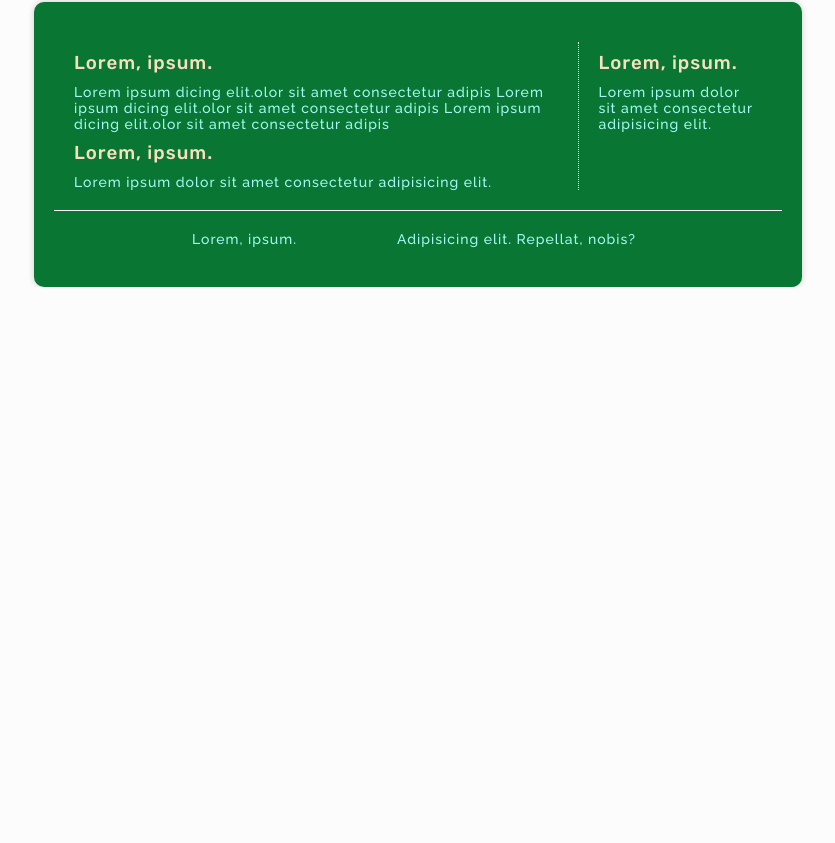
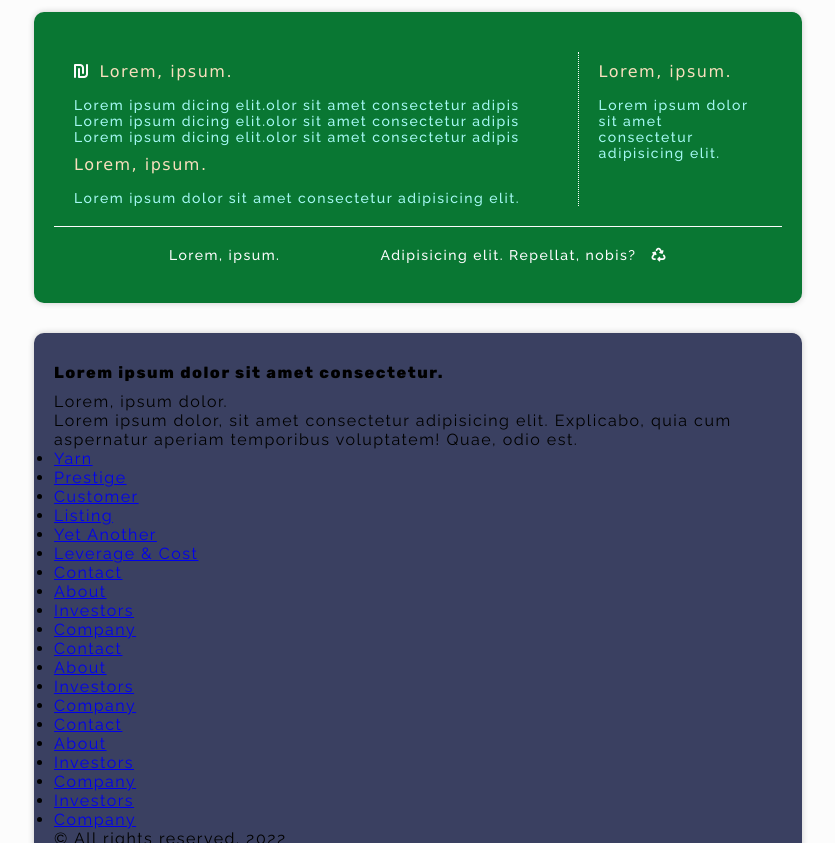
Before and after one commit to Henry-Egboh/fust, a plain HTML site: page index.html in a window 1280 px wide. Shown: the part 695-1538 px from the top of the page, without its empty margins (222-1057 px from the left). Before the commit the page ends 982 px from the top, so only its background shows below. Drawn offline with Linux system fonts and the light colour scheme.

Commit message:
Included the footer content

```diff
--- a/index.html
+++ b/index.html
@@ -21,8 +21,8 @@
             <div class="navbar">
                 <ul>
                     <li><a href="" target="">Maden</a></li>
-                    <li><a href="" target="">Source<i class="fa fa-caret-down"></i></a></li>
-                    <li><a href="" target="">Filedox <i class="fa fa-caret-right"></i></a></li>
+                    <li><a href="" target="">Source<i class="wcolor fa fa-caret-down"></i></a></li>
+                    <li><a href="" target="">Filedox <i class="wcolor fa fa-caret-down"></i></a></li>
                     <li><a href="" target="">Oxygen</a></li>
                     <li><a href="" target="">Daunt</a></li>
                     <li><a href="" target="">Evolution</a></li>
@@ -30,7 +30,7 @@
             </div>
         </header>
 
-        <!-- main section  -->
+        <!-- A) MAIN SECTION  -->
         <div class="container">
         <main class="main">
             <!-- row div 1 -->
@@ -41,13 +41,13 @@
                 </div>
 
                 <div class="content row12">
-                    <h3>Lorem ipsum dolor sit. <i class="fa fa-caret-right"></i> </h3>
+                    <h3>Lorem ipsum dolor sit. <i class="fa_green fa fa-caret-right"></i> </h3>
                     <p>Lorem ipsum, dolor sit amet consectetur adipisicing elit.
                         Modi fugiat optio numquam officiis alias consectetur?</p>
                 </div>
 
                 <div class="content">
-                    <h4>Lorem ipsum dolor sit. <i class="fa fa-caret-right"></i></h4>
+                    <h4>Lorem ipsum dolor sit. <i class="fa_green fa fa-caret-right"></i></h4>
                     <p>Lorem ipsum dolor sit amet consectetur adipisicing elit.</p>
                 </div>
 
@@ -65,19 +65,20 @@
                 <div class="content row22">
                     <p>Lorem ipsum dolor sit amet consectetur adipisicing elit.</p>
                             <div class="button">
-                                <p>More<i class="wcolor fa fa-caret-right"></i></p>
+                                <p>More<i class="wcolor fa fa-ellipsis-h"></i></p>
                             </div>
                 </div>
             </div>
         </main>
 
+        <!-- B) SECTION CONTENT  -->
         <section class="section">
               <!-- section item col 1 row 1 -->
             <div class="section_item">
                   <!-- section sub item col 1 row 1 -->
                 <div class="section_item1">
                     <div class="item">
-                        <h3>Lorem, ipsum.</h3>
+                        <h3><i class="lcolor fa fa-ils"></i>Lorem, ipsum.</h3>
                         <p>Lorem ipsum dicing elit.olor sit amet consectetur adipis
                             Lorem ipsum dicing elit.olor sit amet consectetur adipis
                             Lorem ipsum dicing elit.olor sit amet consectetur adipis
@@ -101,9 +102,73 @@
             <!-- section item col 2 row 1 -->
             <div class="section_item">
                         <p>Lorem, ipsum.</p>
-                        <p>Adipisicing elit. Repellat, nobis? <i class="fa fa-caret-right"></i></p>
+                        <p>Adipisicing elit. Repellat, nobis? <i class="wcolor fa fa-recycle"></i></p>
             </div>
         </section>
+
+        <!-- FOOTER CONTENT  -->
+        <footer class="footer">
+            <div class="footer_main">
+                <div class="footer_text">
+                    <h4>Lorem ipsum dolor sit amet consectetur.</h4>
+                    <p>Lorem, ipsum dolor.</p>
+                </div>
+
+                <div class="footer_text">
+                    <p>Lorem ipsum dolor, sit amet consectetur adipisicing elit. Explicabo,
+                        quia cum aspernatur aperiam temporibus voluptatem! Quae, odio est.</p>
+                </div>
+
+                <div class="footer_list">
+                    <ul>
+                        <li><a href="#" target="">Yarn</a></li>
+                        <li><a href="#" target="">Prestige</a></li>
+                        <li><a href="#" target="">Customer</a></li>
+                        <li><a href="#" target="">Listing</a></li>
+                        <li><a href="#" target="">Yet Another</a></li>
+                        <li><a href="#" target="">Leverage & Cost</a></li>
+                    </ul>
+                </div>
+
+                <div class="footer_list">
+                    <ul>
+                        <li><a href="#" target="">Contact</a></li>
+                        <li><a href="#" target="">About</a></li>
+                        <li><a href="#" target="">Investors</a></li>
+                        <li><a href="#" target="">Company</a></li>
+                        <li><a href="#" target="">Contact</a></li>
+                        <li><a href="#" target="">About</a></li>
+                        <li><a href="#" target="">Investors</a></li>
+                        <li><a href="#" target="">Company</a></li>
+                    </ul>
+                </div>
+            </div>
+
+            <div class="footer_main">
+                <div class="micro_content">
+                    <ul>
+                        <li><a href="#" target="">Contact</a></li>
+                        <li><a href="#" target="">About</a></li>
+                        <li><a href="#" target="">Investors</a></li>
+                        <li><a href="#" target="">Company</a></li>
+                        <li><a href="#" target="">Investors</a></li>
+                        <li><a href="#" target="">Company</a></li>
+                    </ul>
+                </div>
+
+                <div class="micro_content">
+                    <p>&copy; All rights reserved. 2022</p>
+                </div>
+
+                <div class="micro_content">
+                    <i class="fa fa-instagram"></i>
+                    <i class="fa fa-whatsapp"></i>
+                    <i class="fa fa-facebook"></i>
+                    <i class="fa fa-twitter"></i>
+                    <i class="fa fa-linkedin"></i>
+                </div>
+            </div>
+        </footer>
         </div>
 </body>
 </html>
--- a/style.css
+++ b/style.css
@@ -25,7 +25,7 @@ body{
     height: 30px;
 }
 
-.fa{
+.fa_green{
     float: right;
     color: hsla(143, 86%, 25%, 1);
 }
@@ -34,6 +34,12 @@ body{
     color: #fcfcfc;
     margin-left: 10px;
 }
+
+.lcolor{
+    color: #fcfcfc;
+    margin-right: 10px;
+}
+
 
 h3, h4{
     font-family: 'Rubik', sans-serif;
@@ -212,32 +218,45 @@ h3, h4{
     z-index: 1;
     padding: 20px;
     border-radius: 10px;
-    letter-spacing: 1px;
+    letter-spacing: 1.5px;
+    margin: 10px 0px 30px;
 }
 
+/* p style in section content  */
 .section p{
     color: rgb(165, 248, 243);
     font-weight: 500;
     font-size: 14px;
 }
 
+/* h3 style in section content  */
 .section h3{
     /* color: #fcfcfc; */
     color: rgb(248, 223, 189);
     font-weight: 500;
+    font-family: Verdana, Geneva, Tahoma, sans-serif;
+    padding-bottom: 16px;
+    font-size: 16px;
 }
 
+/* two main div columns  */
 .section_item{
     display: flex;
     padding: 20px;
 }
 
+/* second main div column */
 .section_item:nth-of-type(2){
     border-top: 1px solid #fcfcfc;
     gap: 100px;
     justify-content: center;
+    color: #fcfcfc;
 }
 
+.section_item:nth-of-type(2) p{
+    color: #fcfcfc;
+}
+/* sub section items in first main col div  */
 .section_item1{
     border-right: 1px dotted #fcfcfc;
     padding-right: 10px;
@@ -246,3 +265,19 @@ h3, h4{
 .section_item2{
   padding-left: 20px;
 }
+
+/* ==================================
+                    FOOTER
+                        =================================================== */
+
+.footer{
+    display: flex;
+    flex-direction: column;
+    background-color: #3a4061;
+    box-shadow: 0px 0px 6px 0px rgba(0, 0, 0, 0.2);
+    z-index: 1;
+    padding: 20px;
+    border-radius: 10px;
+    letter-spacing: 1.5px;
+    /* background-color: rgb(248, 223, 189); */
+}
```
